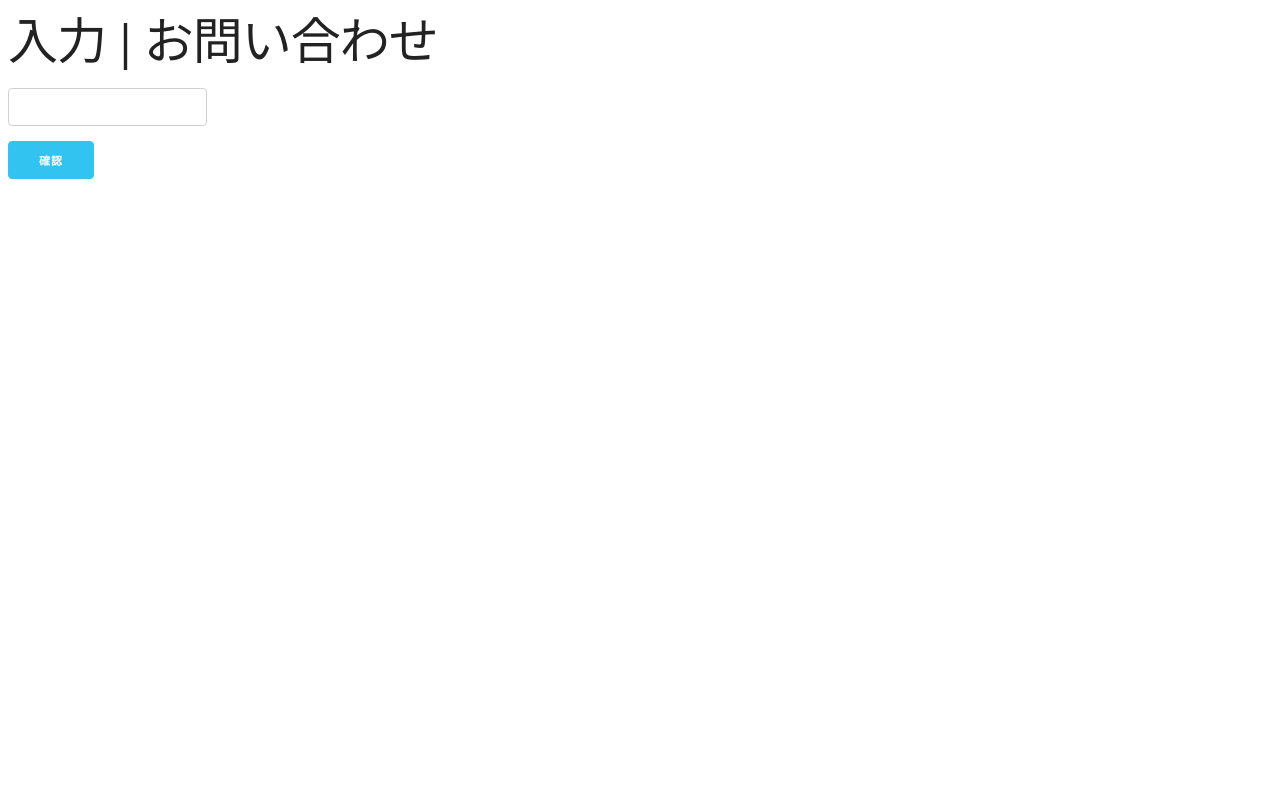
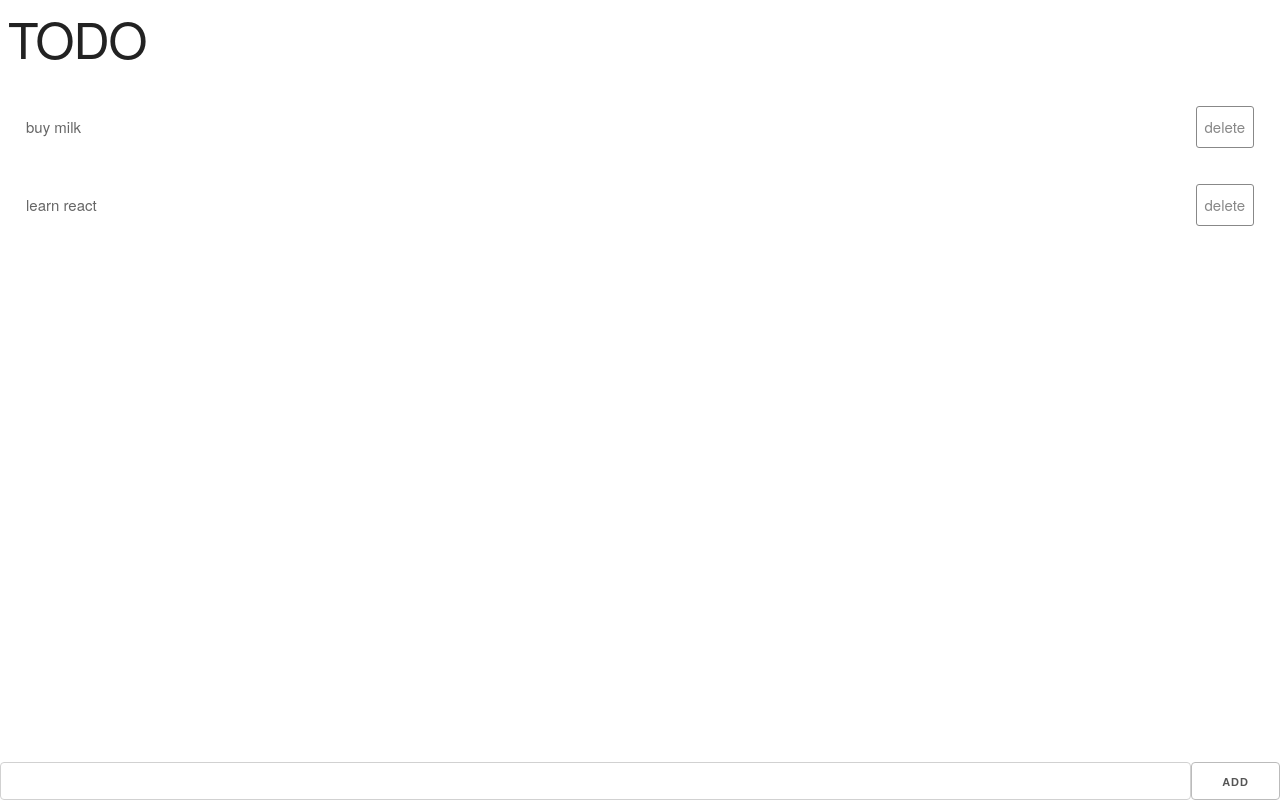
Before and after one commit to acro5piano/learn-react, a React app: page / in a window 1280 px wide. Built offline with nearby package versions, Linux system fonts and the light colour scheme.

Commit message:
add todo list

```diff
--- a/package.json
+++ b/package.json
@@ -29,5 +29,8 @@
     "webpack": "^3.5.4",
     "webpack-dev-server": "^2.7.1",
     "webpack-hot-middleware": "^2.18.2"
+  },
+  "devDependencies": {
+    "lodash": "^4.17.4"
   }
 }
--- a/src/components/hello.jsx
+++ b/src/components/hello.jsx
@@ -1,47 +1,95 @@
 import React from 'react';
+import _ from 'lodash';
 
 export default class Hello extends React.Component {
   constructor() {
     super()
-    this.handleSend = this.handleSend.bind(this);
+    this.addTodo = this.addTodo.bind(this);
 
     this.state = {
-      sum: 0,
-      text: '',
-      firstStep: true
+      todos: ['buy milk', 'learn react'],
+      newTodo: '',
     }
   }
 
-  handleSend() {
-    alert('Thanks')
-    this.setState({firstStep: true, text: ''})
+  _handleKeyPress(e) {
+    if (e.key === 'Enter') {
+      console.log(this)
+      this.addTodo()
+    }
+  }
+
+  addTodo() {
+    if (this.state.newTodo === '') {
+      return
+    }
+    const todos = this.state.todos
+    todos.push(this.state.newTodo)
+    this.setState({
+      todos: todos,
+      newTodo: ''
+    })
+  }
+
+  deleteTodo(i) {
+    const todos = this.state.todos
+    todos.splice(i, 1)
+    this.setState({
+      todos: todos,
+      newTodo: ''
+    })
   }
 
   render() {
-    if (this.state.firstStep) {
-      return (
-        <div className="input">
-          <h1>入力 | お問い合わせ</h1>
-          <div>
-            <input type="text" value={this.state.text} onChange={event => this.setState({text: event.target.value})}></input>
-          </div>
-          <button className="button-primary" onClick={() => this.setState({firstStep: false})}>確認</button>
-        </div>
-      );
+    const listStyle = {
+      display: 'flex',
+      justifyContent: 'space-between',
+      alignItems: 'center',
+      padding: '18px',
+      color: '#666',
     }
+    const deleteStyle = {
+      color: '#888',
+      padding: '8px',
+      border: 'solid 1px #888',
+      borderRadius: '3px',
+      cursor: 'pointer',
+    }
+    const addStyle = {
+      position: 'fixed',
+      left: 0,
+      bottom: 0,
+      display: 'flex',
+      textAlign: 'center',
+      width: '100%',
+    }
+    const newTodoStyle = {
+      width: '100%',
+      margin: 0,
+    }
+    const submitStyle = {
+      margin: 0,
+    }
+    const submitClassName = this.state.newTodo !== '' ? 'button-primary' : 'button-default'
 
     return (
-      <div className="confirm">
-        <h1>確認 | お問い合わせ</h1>
-        Your inquiry:
-        <p>{this.state.text}</p>
-        <div className="row">
-          <div className="two columns">
-            <button onClick={() => this.setState({firstStep: true})}>Back</button>
+      <div className="input">
+        <h1>TODO</h1>
+        {this.state.todos.map((todo, i) =>
+          <div style={listStyle} key={i}>
+            {todo}
+            <span style={deleteStyle} onClick={event => this.deleteTodo(i)}>delete</span>
           </div>
-          <div className="two columns">
-            <button className="button-primary" onClick={this.handleSend}>送信</button>
-          </div>
+        )}
+        <div style={addStyle}>
+          <input
+            type="text"
+            style={newTodoStyle}
+            value={this.state.newTodo}
+            onChange={event => this.setState({newTodo: event.target.value})}
+            onKeyPress={event => this._handleKeyPress(event)}>
+          </input>
+          <button style={submitStyle} className={submitClassName} onClick={this.addTodo}>Add</button>
         </div>
       </div>
     );
--- a/webpack.config.js
+++ b/webpack.config.js
@@ -15,7 +15,8 @@ module.exports = {
 
   devServer: {
     contentBase: 'dist',
-    port: 3000
+    port: 3000,
+    overlay: true,
   },
 
   module: {
```
Also changed, not shown: 1 other file (tests, documents, lock files or other folders).
